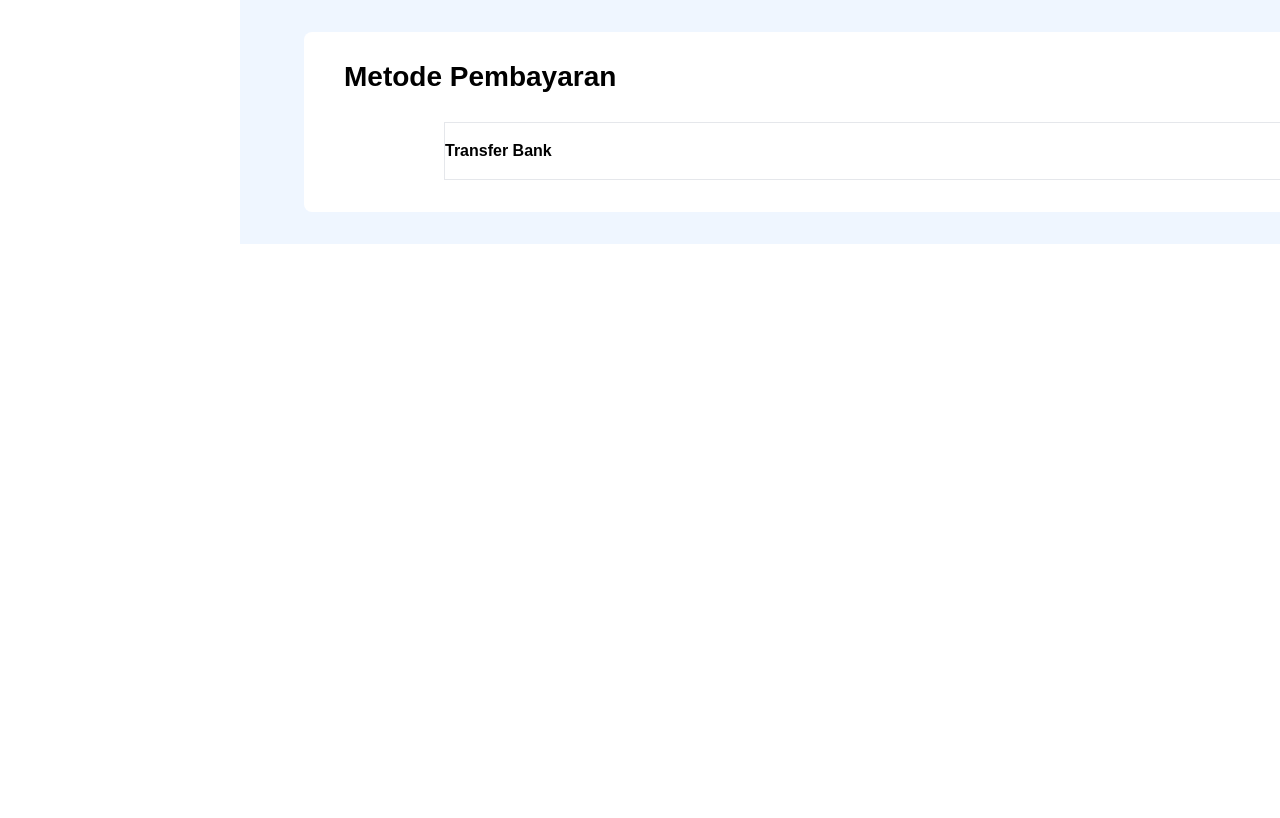
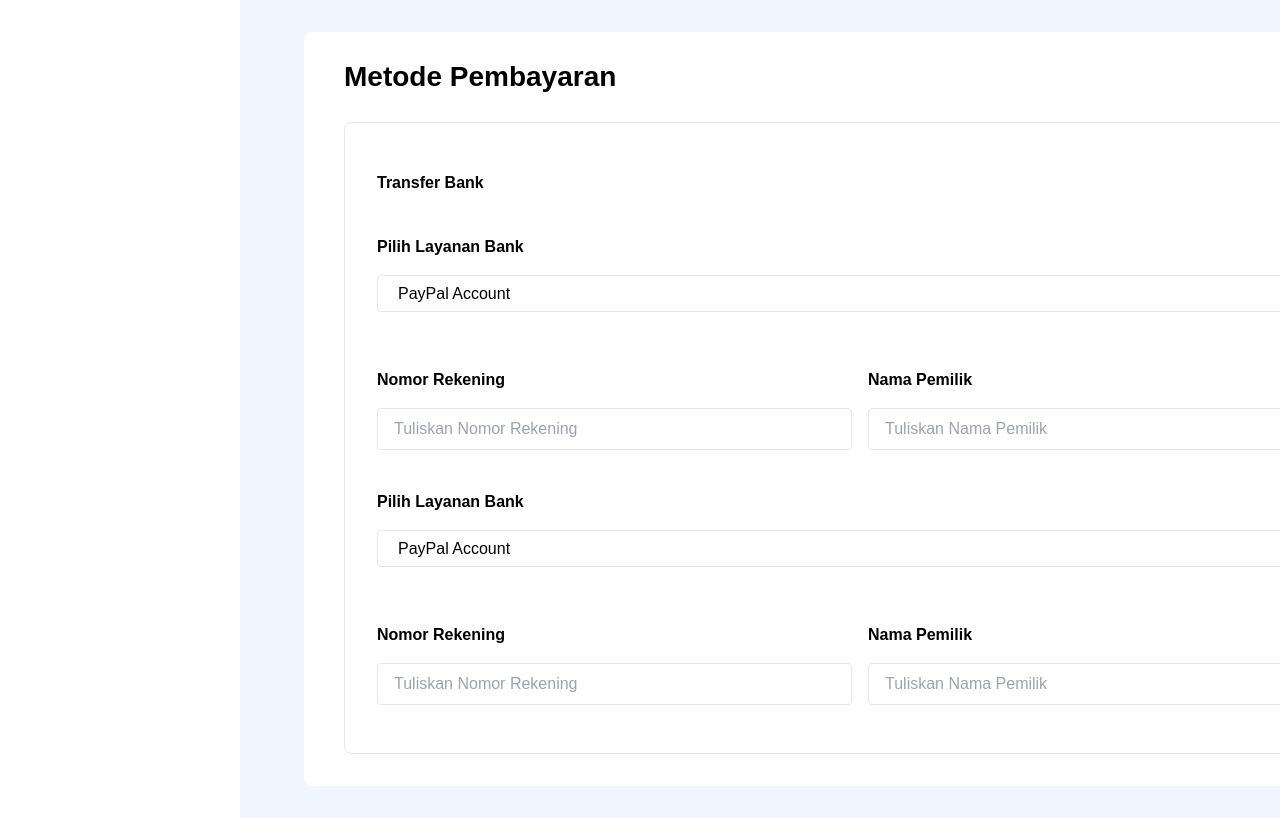
Before and after one commit to ferdianarid/timvoice-digital, a Next.js app: page /admin/Invoices/createinvoices in a window 1280 px wide. Shown: the part 2140-2958 px from the top of the page. Before the commit the page ends 2384 px from the top, so only its background shows below. Built offline with nearby package versions, Linux system fonts and the light colour scheme.

Commit message:
update preview invoice page and create

```diff
--- a/pages/admin/Invoices/PreviewInvoice.tsx
+++ b/pages/admin/Invoices/PreviewInvoice.tsx
@@ -2,6 +2,7 @@ import React from 'react'
 import { NextPage } from 'next'
 import Image from "next/image"
 
+// import paid label badge
 import PaidLabel from "../../../public/paidLabel.svg"
 
 // import Dashboard Layouts
@@ -15,10 +16,15 @@ import bankcentral from "../../../public/bca.png"
 import paypal from "../../../public/paypal.png"
 import previewFiles from "../../../public/previewfiles.svg"
 
+// import draft status badge
 import { DraftStatus } from '../../../components/partials/StateStatus'
+
+// import toast success
 import { successNotify } from '../../../components/partials/ToastNotify'
+
 import { Toaster } from 'react-hot-toast'
 
+// import modals export
 import ModalExport from '../../../components/ModalExport'
 
 // Preview Invoices
--- a/pages/admin/Invoices/createinvoices.tsx
+++ b/pages/admin/Invoices/createinvoices.tsx
@@ -254,15 +254,77 @@ const createInvoices: NextPage = () => {
                                    {/* Informasi Dasar */}
                                    <div className="w-full bg-white my-8 h-auto rounded-lg px-10 pb-8">
                                           <h1 className="py-6 text-[28px] font-bold">Metode Pembayaran</h1>
-                                          <div className="ml-[100px]">
-                                                 <div className="border border-gray-200">
+                                          <div className="w-full px-8 border border-gray-200 rounded-lg">
+                                                 {/* Transfer Bank */}
+                                                 <div className="transfer-bank pt-8">
                                                         <h1 className="text-md font-bold py-4">Transfer Bank</h1>
+                                                        <div className="mt-2">
+                                                               <h1 className='font-bold mt-6 mb-2'>Pilih Layanan Bank</h1>
+                                                               <select className=" mt-2 font-medium w-full border border-gray-200 rounded-[4px] py-2 px-4 mb-4 text-md bg-white" name="pembayaran" id="pembayaran" >
+                                                                      <option className='bg-white font-medium hover:bg-[#405DC7]' value="CSV">PayPal Account</option>
+                                                                      <option className='bg-white font-medium hover:bg-[#405DC7]' value="XLS">Bank BCA</option>
+                                                               </select>
+                                                        </div>
+                                                 </div>
+                                                 {/* Section Rekening */}
+                                                 <div className="w-full flex justify-between gap-x-4 mt-4">
+                                                        <div className="w-[50%]">
+                                                               <h1 className='font-bold mt-6 mb-2'>Nomor Rekening</h1>
+                                                               <input
+                                                                      type="search"
+                                                                      name="query"
+                                                                      className="w-full border border-gray-200 rounded-[4px] mt-2 py-2 px-4 mb-4 text-md text-gray-900  pl-4 focus:outline-blue-800 focus:text-gray-900"
+                                                                      placeholder="Tuliskan Nomor Rekening"
+                                                                      autoComplete="on"
+                                                               />
+                                                        </div>
+                                                        <div className="w-[50%]">
+                                                               <h1 className='font-bold mt-6 mb-2'>Nama Pemilik</h1>
+                                                               <input
+                                                                      type="search"
+                                                                      name="query"
+                                                                      className="w-full border border-gray-200 rounded-[4px] mt-2 py-2 px-4 mb-4 text-md text-gray-900  pl-4 focus:outline-blue-800 focus:text-gray-900"
+                                                                      placeholder="Tuliskan Nama Pemilik"
+                                                                      autoComplete="on"
+                                                               />
+                                                        </div>
+                                                 </div>
 
-
+                                                 {/* Transfer Bank */}
+                                                 <div className="transfer-bank">
+                                                        <div className="mt-2">
+                                                               <h1 className='font-bold mt-6 mb-2'>Pilih Layanan Bank</h1>
+                                                               <select className=" mt-2 font-medium w-full border border-gray-200 rounded-[4px] py-2 px-4 mb-4 text-md bg-white" name="pembayaran" id="pembayaran" >
+                                                                      <option className='bg-white font-medium hover:bg-[#405DC7]' value="CSV">PayPal Account</option>
+                                                                      <option className='bg-white font-medium hover:bg-[#405DC7]' value="XLS">Bank BCA</option>
+                                                               </select>
+                                                        </div>
+                                                 </div>
+                                                 {/* Section Rekening */}
+                                                 <div className="w-full flex justify-between gap-x-4 mt-4 pb-8">
+                                                        <div className="w-[50%]">
+                                                               <h1 className='font-bold mt-6 mb-2'>Nomor Rekening</h1>
+                                                               <input
+                                                                      type="search"
+                                                                      name="query"
+                                                                      className="w-full border border-gray-200 rounded-[4px] mt-2 py-2 px-4 mb-4 text-md text-gray-900  pl-4 focus:outline-blue-800 focus:text-gray-900"
+                                                                      placeholder="Tuliskan Nomor Rekening"
+                                                                      autoComplete="on"
+                                                               />
+                                                        </div>
+                                                        <div className="w-[50%]">
+                                                               <h1 className='font-bold mt-6 mb-2'>Nama Pemilik</h1>
+                                                               <input
+                                                                      type="search"
+                                                                      name="query"
+                                                                      className="w-full border border-gray-200 rounded-[4px] mt-2 py-2 px-4 mb-4 text-md text-gray-900  pl-4 focus:outline-blue-800 focus:text-gray-900"
+                                                                      placeholder="Tuliskan Nama Pemilik"
+                                                                      autoComplete="on"
+                                                               />
+                                                        </div>
                                                  </div>
                                           </div>
                                    </div>
-
                             </div>
                      </DashboardLayouts>
               </React.Fragment >
```
